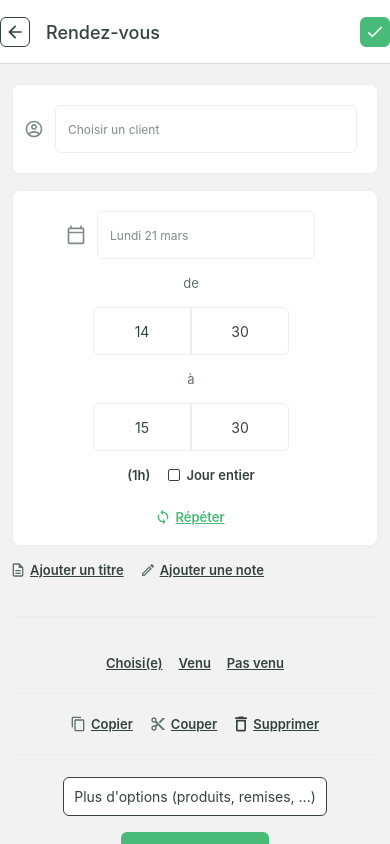
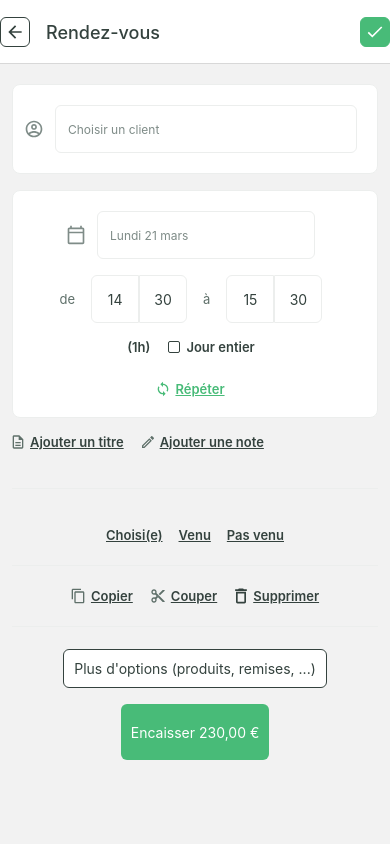
Before and after one commit to kiki-le-singe/rendez-vous, a React Native app: screen /RendezVous in a window 390 px wide. Built offline with nearby package versions, Linux system fonts and the light colour scheme.

Commit message:
Update styles

```diff
--- a/components/Calendar/index.tsx
+++ b/components/Calendar/index.tsx
@@ -1,19 +1,10 @@
 import React from "react";
-import {
-  StyleSheet,
-  Text,
-  TextInput,
-  TouchableOpacity,
-  View,
-} from "react-native";
-import { useNavigation } from "@react-navigation/native";
-import { NativeStackNavigationProp } from "@react-navigation/native-stack";
+import { StyleSheet, Text, TextInput, View } from "react-native";
 
 import Colors from "../../constants/Colors";
 import { CalendarProps } from "./types";
 import CalendarIcon from "../../assets/svg/js/CalendarIcon";
 import InputContainer from "../InputContainer";
-import { RootStackParamList } from "../../routes/types";
 import Tabs from "../Tabs";
 import { TabMode } from "../Tabs/types";
 import CheckBox from "../Checkbox";
@@ -41,15 +32,23 @@ export default function Calendar({
 
   function renderStartEndPlanning() {
     return isChecked ? null : (
-      <>
+      <View style={styles.endAndStartPlanning}>
         <Text style={styles.text}>de</Text>
 
-        <Tabs mode={TabMode.BUTTON} labels={[14, 30]} />
+        <Tabs
+          mode={TabMode.BUTTON}
+          labels={[14, 30]}
+          labelStyles={styles.label}
+        />
 
         <Text style={styles.text}>à</Text>
 
-        <Tabs mode={TabMode.BUTTON} labels={[15, 30]} />
-      </>
+        <Tabs
+          mode={TabMode.BUTTON}
+          labels={[15, 30]}
+          labelStyles={styles.label}
+        />
+      </View>
     );
   }
 
@@ -69,7 +68,7 @@ export default function Calendar({
         />
       </InputContainer>
 
-      <View style={styles.planning}>
+      <View style={styles.planningContainer}>
         {renderStartEndPlanning()}
 
         <View style={styles.timeContainer}>
@@ -122,9 +121,17 @@ const styles = StyleSheet.create({
     color: Colors.light.darkGreen,
     fontWeight: "600",
   },
-  planning: {
+  planningContainer: {
     gap: 16,
     alignItems: "center",
     marginBottom: 10,
   },
+  endAndStartPlanning: {
+    flexDirection: "row",
+    alignItems: "center",
+    gap: 16,
+  },
+  label: {
+    width: 30,
+  },
 });
--- a/components/Tabs/components/Item/index.tsx
+++ b/components/Tabs/components/Item/index.tsx
@@ -7,6 +7,7 @@ import { TabMode } from "../../types";
 
 export default function Item({
   stylesContainer = {},
+  labelStyles = {},
   label = "",
   index = 0,
   isSelected = false,
@@ -34,6 +35,7 @@ export default function Item({
           styles.label,
           isSelected && styles.selectedLabel,
           !isTabMode && styles.selectedLabel,
+          labelStyles,
         ]}
       >
         {label}
--- a/components/Tabs/components/Item/types.tsx
+++ b/components/Tabs/components/Item/types.tsx
@@ -2,7 +2,8 @@ import { TabMode } from "../../types";
 
 export type ItemProps = {
   label: string | number;
-  stylesContainer: {};
+  stylesContainer?: {};
+  labelStyles?: {};
   index: number;
   isSelected: boolean;
   onPress?: (selectedIndex: number) => void;
--- a/components/Tabs/index.tsx
+++ b/components/Tabs/index.tsx
@@ -9,6 +9,7 @@ export default function Tabs({
   labels = [],
   icon = null,
   mode = TabMode.TAB,
+  labelStyles = {},
 }: TabsProps) {
   const [selectedIndex, setSelectedIndex] = React.useState(0);
 
@@ -42,6 +43,7 @@ export default function Tabs({
           onPress={handlePress}
           isSelected={selectedIndex === index}
           mode={mode}
+          labelStyles={labelStyles}
         />
       );
     });
--- a/components/Tabs/types.tsx
+++ b/components/Tabs/types.tsx
@@ -6,4 +6,5 @@ export type TabsProps = {
   labels: (string | number)[];
   icon?: JSX.Element | null;
   mode?: TabMode;
+  labelStyles?: {};
 };
```
